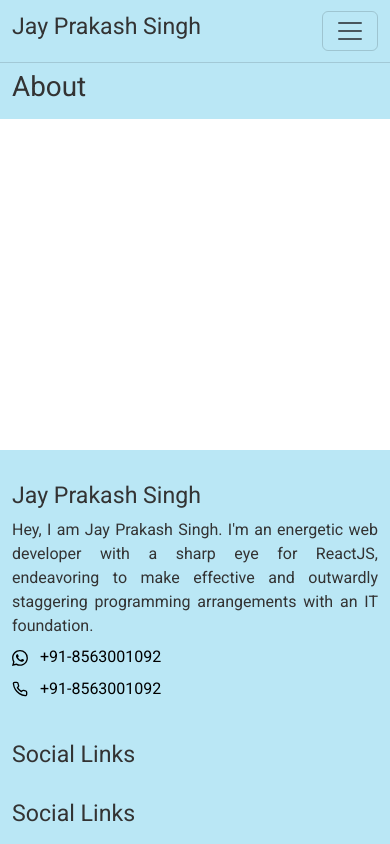
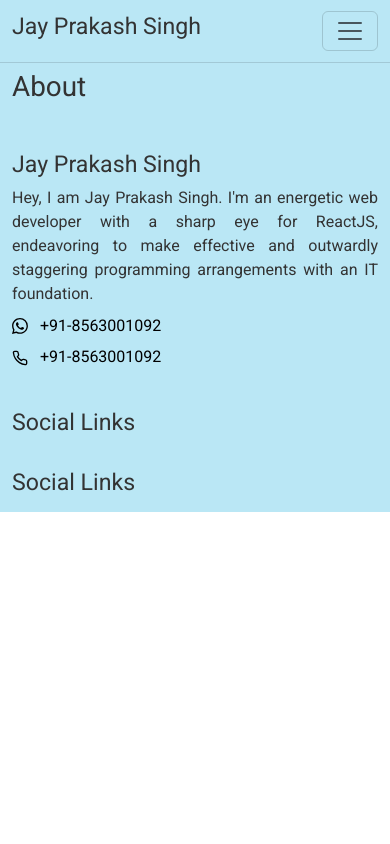
Before and after one commit to jayprakashcs12/portfolio.jps, a React (Create React App) app: page /about-us in a window 390 px wide. Built offline with nearby package versions, Linux system fonts and the light colour scheme.

Commit message:
Resolve Responsive

```diff
--- a/src/components/pages/Education.jsx
+++ b/src/components/pages/Education.jsx
@@ -10,7 +10,6 @@ const Education = ({ theme }) => {
     return (
 
         <div className={`pro-container ${theme}`}>
-            {/* --bs-gutter-x:"0" */}
             <Container className='pro-conent'>
                 <h1>Education</h1>
             </Container>
--- a/src/components/pages/Home.jsx
+++ b/src/components/pages/Home.jsx
@@ -13,7 +13,7 @@ const Home = ({ theme }) => {
             <Container className='pro-conent'>
                 <h1>Home</h1>
                 <Row>
-                    <Col sm={12}>
+                    <Col md={6} sm={12}>
                         <p className="about-text">
                             Lorem ipsum dolor sit, amet consectetur adipisicing elit. Earum dignissimos vitae ex ipsa ratione
                             tempora voluptatem sit perspiciatis reprehenderit? Officia, excepturi vel accusamus ipsa
@@ -25,7 +25,7 @@ const Home = ({ theme }) => {
                             necessitatibus dolore quae reiciendis minima aspernatur.
                         </p>
                     </Col>
-                    <Col sm={12}>
+                    <Col md={6} sm={12}>
                         <p className="about-text">
                             Lorem ipsum dolor sit, amet consectetur adipisicing elit. Earum dignissimos vitae ex ipsa ratione
                             tempora voluptatem sit perspiciatis reprehenderit? Officia, excepturi vel accusamus ipsa
--- a/src/components/pages/Personal.jsx
+++ b/src/components/pages/Personal.jsx
@@ -10,7 +10,6 @@ const Personal = ({ theme }) => {
     return (
 
         <div className={`pro-container ${theme}`}>
-            {/* --bs-gutter-x:"0" */}
             <Container className='pro-conent'>
                 <h1>Personal Info</h1>
             </Container>
--- a/src/css/footer.css
+++ b/src/css/footer.css
@@ -1,8 +1,7 @@
 .footer {
+    width: 100%;
     position: absolute;
-    left: 0;
     bottom: 0;
-    width: 100%;
 }
 
 .foot-text {
--- a/src/css/media.css
+++ b/src/css/media.css
@@ -2,6 +2,10 @@
 
     .nav-content, .pro-conent {
         --bs-gutter-x: 1.5rem !important;
+    }
+
+    .footer {
+        position: relative !important;
     }
 }
 
```
